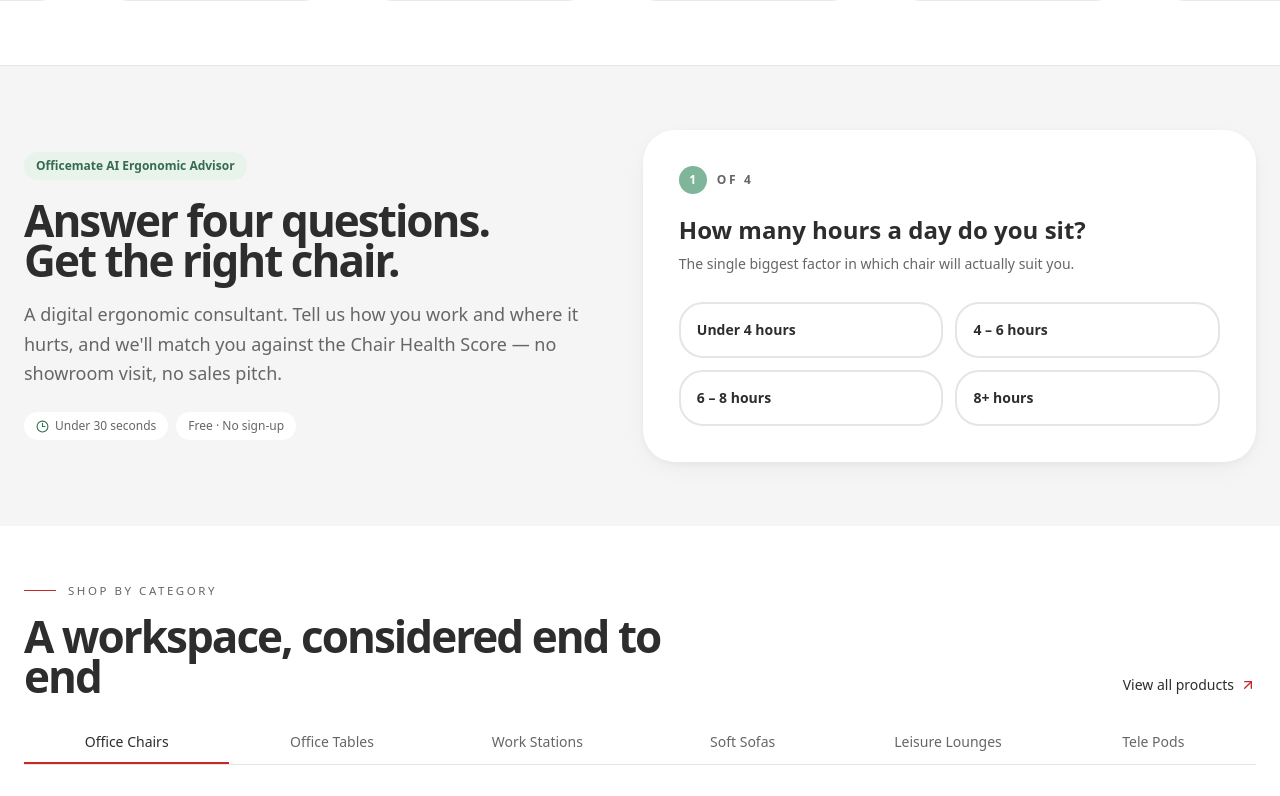
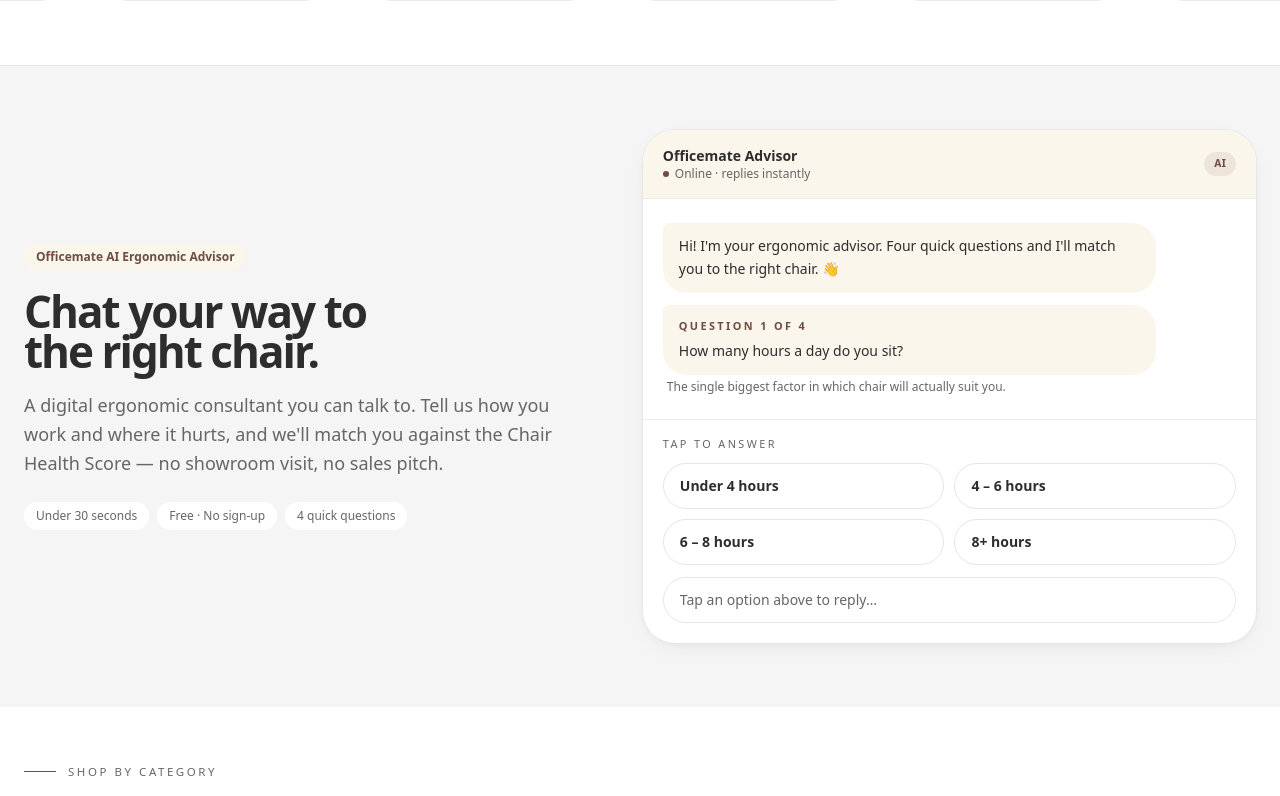
Before and after one commit to unntangle/officemate-new-website, a Next.js app: page / in a window 1280 px wide. Shown: the part 1040-1836 px from the top of the page. Built offline with nearby package versions, Linux system fonts and the light colour scheme; grey boxes are pictures that could not be loaded; a web font is replaced by a local one.

Commit message:
Update website content and UI components

```diff
--- a/app/layout.tsx
+++ b/app/layout.tsx
@@ -13,7 +13,7 @@
 export const metadata: Metadata = {
   metadataBase: new URL(SITE.url),
   title: {
-    default: `${SITE.name} — ${SITE.tagline}`,
+    default: `${SITE.name} | Work Ergonomics`,
     template: `%s — ${SITE.name}`,
   },
   description: SITE.description,
--- a/app/products/[slug]/page.tsx
+++ b/app/products/[slug]/page.tsx
@@ -57,7 +57,7 @@
 
 /* Pastel tiles, cycled positionally — same device as the Stats band */
 const TRUST = [
-  { icon: ShieldCheck, label: "Up to 12-yr warranty", tile: "bg-sage-soft text-sage-ink" },
+  { icon: ShieldCheck, label: "1-yr warranty", tile: "bg-sage-soft text-sage-ink" },
   { icon: RotateCcw, label: "30-day trial", tile: "bg-honey-soft text-honey-ink" },
   { icon: Truck, label: "Free delivery", tile: "bg-lilac-soft text-lilac-ink" },
 ];
--- a/components/home/ErgonomicAdvisor.tsx
+++ b/components/home/ErgonomicAdvisor.tsx
@@ -1,88 +1,248 @@
 "use client";
 
+import { useEffect, useRef, useState } from "react";
 import { useRouter } from "next/navigation";
-import { motion } from "framer-motion";
-import { ArrowRight, Clock3 } from "lucide-react";
-import { getQuestion } from "@/constants/advisor";
+import {
+  AnimatePresence,
+  motion,
+  useReducedMotion,
+  type Variants,
+} from "framer-motion";
+import { getQuestion, type AdvisorOption } from "@/constants/advisor";
 import { Reveal } from "@/components/common/Reveal";
 import { EASE } from "@/lib/motion";
 
 /**
- * The AI Ergonomic Advisor's first question, asked directly on the homepage.
- * Answering here starts the flow — there's deliberately no "start" button to
- * click first, since every extra step before question one costs entries.
+ * The AI Ergonomic Advisor's opening, staged as a live chat on the homepage.
+ *
+ * The first question is asked here directly — there's no "start" button to
+ * click first, since every extra step before question one costs entries. The
+ * chat framing is deliberate: tapping an answer shows it as your message, the
+ * advisor "types" back, and the flow carries straight on to /advisor with the
+ * answer already in hand.
+ *
+ * Palette: warm neutral (cream + walnut) rather than the advisor's usual sage,
+ * so the card sits with the rest of the site's warm-neutral grounds.
  */
+
+const bubble =
+  "max-w-[86%] rounded-2xl rounded-tl-md bg-cream px-4 py-3 text-sm leading-relaxed text-ink";
+
+/* Messages arrive one after another, like a real conversation loading in. */
+const thread: Variants = {
+  hidden: {},
+  show: { transition: { staggerChildren: 0.28, delayChildren: 0.15 } },
+};
+const message: Variants = {
+  hidden: { opacity: 0, y: 10 },
+  show: { opacity: 1, y: 0, transition: { duration: 0.4, ease: EASE } },
+};
+
+function Typing({ still }: { still: boolean }) {
+  return (
+    <div
+      aria-hidden
+      className="flex items-center gap-1.5 rounded-2xl rounded-tl-md bg-cream px-4 py-3.5"
+    >
+      {[0, 1, 2].map((i) => (
+        <motion.span
+          key={i}
+          className="h-2 w-2 rounded-full bg-walnut/40"
+          animate={still ? undefined : { opacity: [0.3, 1, 0.3], y: [0, -3, 0] }}
+          transition={{
+            duration: 0.9,
+            repeat: Infinity,
+            ease: "easeInOut",
+            delay: i * 0.15,
+          }}
+        />
+      ))}
+    </div>
+  );
+}
+
 export function ErgonomicAdvisor() {
   const router = useRouter();
+  const reduce = useReducedMotion();
   const q = getQuestion("hours");
+
+  const [picked, setPicked] = useState<AdvisorOption | null>(null);
+  const timer = useRef<ReturnType<typeof setTimeout>>();
+
+  useEffect(() => () => clearTimeout(timer.current), []);
+
+  const choose = (option: AdvisorOption) => {
+    if (picked) return;
+    setPicked(option);
+    // Let the reply land and the advisor "think" before handing off.
+    timer.current = setTimeout(
+      () => router.push(`/advisor?hours=${option.value}`),
+      reduce ? 0 : 1150
+    );
+  };
 
   return (
     <section className="bg-surface py-14 md:py-16">
       <div className="container">
         <div className="grid gap-10 lg:grid-cols-[0.95fr_1.05fr] lg:items-center lg:gap-16">
+          {/* Left — the pitch */}
           <Reveal>
-            <span className="inline-flex items-center rounded-full bg-sage-soft px-3 py-1.5 text-xs font-semibold text-sage-ink">
+            <span className="inline-flex items-center rounded-full bg-cream px-3 py-1.5 text-xs font-semibold text-walnut">
               Officemate AI Ergonomic Advisor
             </span>
 
             <h2 className="display mt-5 text-3xl font-semibold leading-[1.08] text-ink sm:text-4xl md:text-[2.75rem]">
-              Answer four questions.
+              Chat your way to
               <br />
-              Get the right chair.
+              the right chair.
             </h2>
 
             <p className="mt-5 text-lg leading-relaxed text-muted">
-              A digital ergonomic consultant. Tell us how you work and where it
-              hurts, and we'll match you against the Chair Health Score — no
-              showroom visit, no sales pitch.
+              A digital ergonomic consultant you can talk to. Tell us how you
+              work and where it hurts, and we&apos;ll match you against the Chair
+              Health Score — no showroom visit, no sales pitch.
             </p>
 
             <div className="mt-6 flex flex-wrap gap-2">
-              <span className="inline-flex items-center gap-1.5 rounded-full bg-card px-3 py-1.5 text-xs font-medium text-muted">
-                <Clock3 size={13} className="text-sage-ink" />
+              <span className="rounded-full bg-card px-3 py-1.5 text-xs font-medium text-muted">
                 Under 30 seconds
               </span>
               <span className="rounded-full bg-card px-3 py-1.5 text-xs font-medium text-muted">
                 Free · No sign-up
               </span>
+              <span className="rounded-full bg-card px-3 py-1.5 text-xs font-medium text-muted">
+                4 quick questions
+              </span>
             </div>
           </Reveal>
 
-          {/* Question one, live */}
+          {/* Right — the live chat */}
           <Reveal>
-            <div className="rounded-3xl bg-card p-7 shadow-soft md:p-9">
-              <div className="flex items-center gap-2.5">
-                <span className="flex h-7 w-7 items-center justify-center rounded-full bg-sage text-xs font-bold text-white">
-                  1
+            <div className="overflow-hidden rounded-3xl bg-card shadow-soft ring-1 ring-line/70">
+              {/* Header */}
+              <div className="flex items-center gap-3 border-b border-line/70 bg-cream px-5 py-4">
+                <div className="min-w-0">
+                  <p className="truncate text-sm font-bold text-ink">
+                    Officemate Advisor
+                  </p>
+                  <p className="flex items-center gap-1.5 text-xs text-muted">
+                    <span className="relative flex h-1.5 w-1.5">
+                      {!reduce && (
+                        <span className="absolute inline-flex h-full w-full animate-ping rounded-full bg-walnut opacity-75" />
+                      )}
+                      <span className="relative inline-flex h-1.5 w-1.5 rounded-full bg-walnut" />
                     </span>
-                <span className="text-xs font-semibold uppercase tracking-eyebrow text-muted">
-                  of 4
+                    Online · replies instantly
+                  </p>
+                </div>
+                <span className="ml-auto rounded-full bg-walnut/10 px-2.5 py-1 text-[0.65rem] font-bold uppercase tracking-wide text-walnut">
+                  AI
                 </span>
               </div>
 
-              <h3 className="mt-5 text-xl font-bold text-ink md:text-2xl">
+              {/* Messages */}
+              <div className="px-5 py-6">
+                <motion.div
+                  variants={thread}
+                  initial="hidden"
+                  animate="show"
+                  className="space-y-3"
+                >
+                  {/* Greeting */}
+                  <motion.div variants={message} className="flex">
+                    <div className={bubble}>
+                      Hi! I&apos;m your ergonomic advisor. Four quick questions
+                      and I&apos;ll match you to the right chair. 👋
+                    </div>
+                  </motion.div>
+
+                  {/* Question one */}
+                  <motion.div variants={message} className="flex flex-col gap-1">
+                    <div className={bubble}>
+                      <span className="mb-1.5 block text-[0.68rem] font-semibold uppercase tracking-eyebrow text-walnut">
+                        Question 1 of 4
+                      </span>
                       {q.question}
-              </h3>
-              <p className="mt-2 text-sm text-muted">{q.helper}</p>
+                    </div>
+                    <p className="pl-1 text-xs text-muted">{q.helper}</p>
+                  </motion.div>
 
-              <div className="mt-7 grid gap-3 sm:grid-cols-2">
+                  {/* The reply + the advisor thinking */}
+                  <AnimatePresence>
+                    {picked && (
+                      <motion.div
+                        key="reply"
+                        initial={{ opacity: 0, y: 8 }}
+                        animate={{ opacity: 1, y: 0 }}
+                        transition={{ duration: 0.3, ease: EASE }}
+                        className="flex justify-end"
+                      >
+                        <div className="max-w-[86%] rounded-2xl rounded-br-md bg-walnut px-4 py-2.5 text-sm font-semibold text-cream">
+                          {picked.label}
+                        </div>
+                      </motion.div>
+                    )}
+                    {picked && (
+                      <motion.div
+                        key="thinking"
+                        initial={{ opacity: 0, y: 8 }}
+                        animate={{ opacity: 1, y: 0 }}
+                        transition={{ duration: 0.3, ease: EASE, delay: 0.35 }}
+                        className="flex"
+                      >
+                        <Typing still={!!reduce} />
+                      </motion.div>
+                    )}
+                  </AnimatePresence>
+                </motion.div>
+              </div>
+
+              {/* Quick replies + composer */}
+              <div className="border-t border-line/70 px-5 pb-5 pt-4">
+                <AnimatePresence mode="wait">
+                  {!picked && (
+                    <motion.div
+                      key="replies"
+                      initial={{ opacity: 0 }}
+                      animate={{ opacity: 1 }}
+                      exit={{ opacity: 0, height: 0 }}
+                    >
+                      <p className="mb-2.5 text-[0.68rem] font-medium uppercase tracking-eyebrow text-muted">
+                        Tap to answer
+                      </p>
+                      <div className="grid gap-2.5 sm:grid-cols-2">
                         {q.options.map((option, i) => (
                           <motion.button
                             key={option.value}
-                    initial={{ opacity: 0, y: 10 }}
-                    whileInView={{ opacity: 1, y: 0 }}
-                    viewport={{ once: true }}
-                    transition={{ duration: 0.4, ease: EASE, delay: i * 0.06 }}
-                    onClick={() => router.push(`/advisor?hours=${option.value}`)}
-                    className="group flex items-center justify-between gap-3 rounded-2xl border-2 border-line bg-canvas px-4 py-4 text-left text-sm font-semibold text-ink transition-all duration-300 hover:border-sage hover:bg-sage-soft"
+                            initial={{ opacity: 0, y: 8 }}
+                            animate={{ opacity: 1, y: 0 }}
+                            transition={{
+                              duration: 0.35,
+                              ease: EASE,
+                              delay: 0.85 + i * 0.06,
+                            }}
+                            onClick={() => choose(option)}
+                            className="rounded-full border border-line bg-canvas px-4 py-3 text-left text-sm font-semibold text-ink transition-all duration-300 hover:border-walnut hover:bg-cream"
                           >
                             {option.label}
-                    <ArrowRight
-                      size={15}
-                      className="shrink-0 -translate-x-1 text-sage-ink opacity-0 transition-all duration-300 group-hover:translate-x-0 group-hover:opacity-100"
-                    />
                           </motion.button>
                         ))}
+                      </div>
+                    </motion.div>
+                  )}
+                </AnimatePresence>
+
+                {/* Composer — decorative; the quick replies drive the flow */}
+                <div
+                  aria-hidden
+                  className="mt-3 flex items-center rounded-full border border-line bg-canvas px-4 py-3"
+                >
+                  <span className="truncate text-sm text-muted">
+                    {picked
+                      ? "Lining up your next question…"
+                      : "Tap an option above to reply…"}
+                  </span>
+                </div>
               </div>
             </div>
           </Reveal>
--- a/constants/site.ts
+++ b/constants/site.ts
@@ -69,7 +69,7 @@
 export const STATS = [
   { value: 120000, suffix: "+", label: "Chairs shipped" },
   { value: 4.8, suffix: "/5", label: "Average rating", decimals: 1 },
-  { value: 12, suffix: "yr", label: "Longest warranty" },
+  { value: 1, suffix: "yr", label: "Warranty" },
   { value: 38, suffix: "", label: "Cities served" },
 ];
 
@@ -87,7 +87,7 @@
   {
     title: "Warranty that means it",
     description:
-      "Up to twelve years on frames and mechanisms, because we expect the chair to outlast the desk.",
+      "One year on frames and mechanisms, because we stand behind every chair we ship.",
   },
   {
     title: "Try before you commit",
@@ -192,7 +192,7 @@
   {
     question: "What does the warranty cover?",
     answer:
-      "Frames and mechanisms are covered for up to twelve years depending on the model. Wearing parts like castors and upholstery carry their own terms, listed on each product page.",
+      "Frames and mechanisms are covered for one year. Wearing parts like castors and upholstery carry their own terms, listed on each product page.",
   },
   {
     question: "How long is delivery?",
```
Also changed, not shown: components/home/Stats.tsx (+47 -26 lines), components/products/StickyEnquiry.tsx (+1 -15 lines), constants/products.ts (+11 -11 lines). Lines whose indentation alone changed are shown as unchanged.
